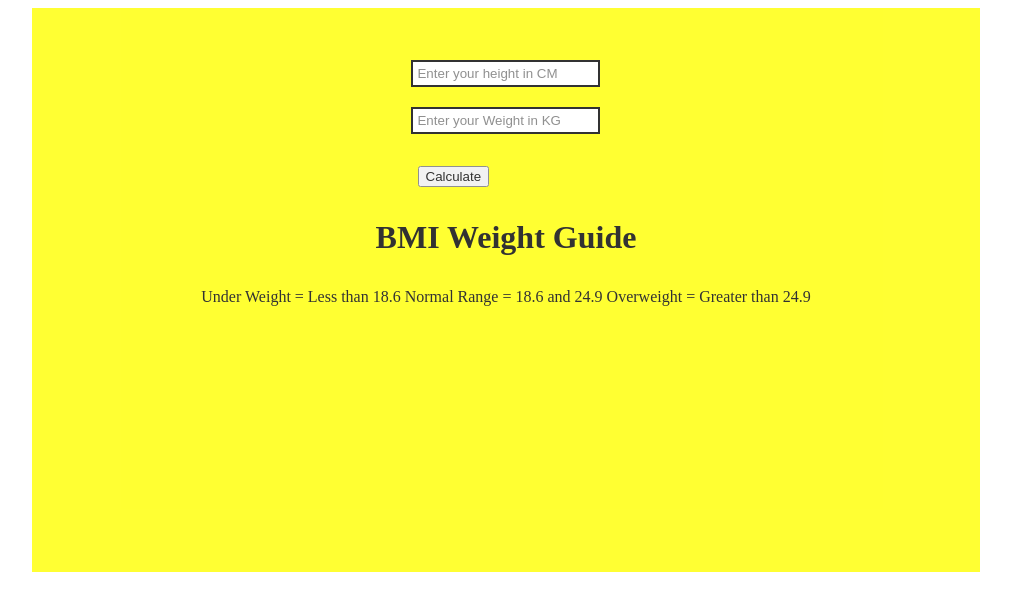
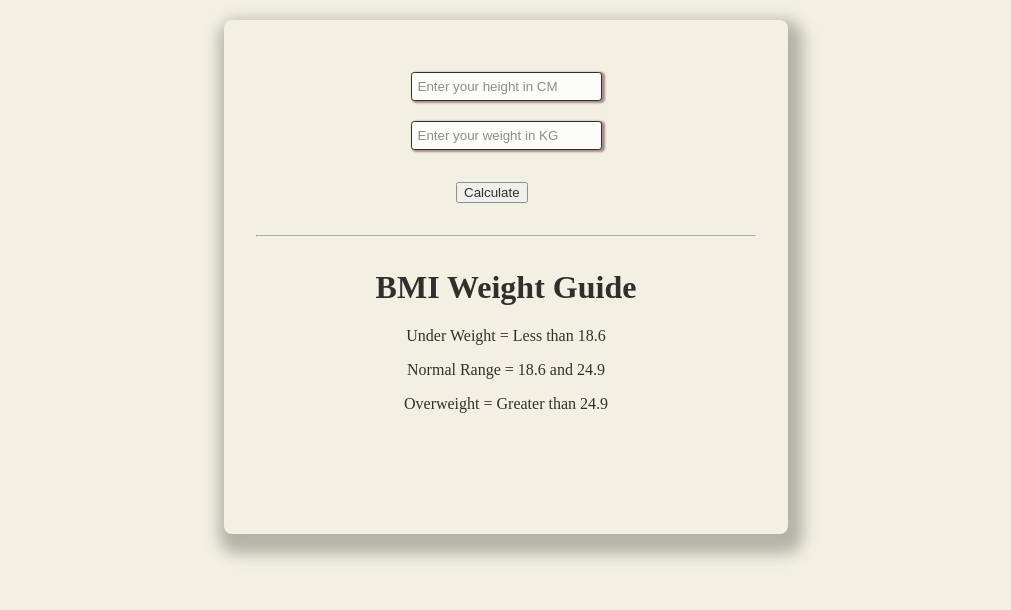
Before and after one commit to jayeshHande21/Calculate-Body_Mass_Index, a plain HTML site: page BMI.html in a window 1280 px wide. Shown: the whole page, without its empty margins (134-1145 px from the left). Drawn offline with Linux system fonts and the light colour scheme.

Commit message:
styling code

```diff
--- a/BMI.html
+++ b/BMI.html
@@ -13,19 +13,20 @@
     <div class="overall">
         <div class="container">
             <input id="inpt1" placeholder="Enter your height in CM">
-            <input id="inpt2" placeholder="Enter your Weight in KG">
+            <input id="inpt2" placeholder="Enter your weight in KG">
             <button id="btn">Calculate</button>
             <div id="output"></div>
-        </div>
+        </div><hr>
         <div class="passage">
             <h1> BMI Weight Guide</h1>
-        <p>
-            Under Weight = Less than 18.6
+        <div class="text">
+           <p> Under Weight = Less than 18.6</p>
 
-            Normal Range = 18.6 and 24.9
+           <p> Normal Range = 18.6 and 24.9</p>
 
-            Overweight = Greater than 24.9
-        </p>
+           <p>Overweight = Greater than 24.9</p>
+        </div>
+
 
         </div>
     </div>
--- a/style.css
+++ b/style.css
@@ -1,12 +1,17 @@
+body{
+    background-color:rgb(241, 240, 227)
+}
 .overall{
-    height:500px;
-    width:70%;
-    background-color: yellow;
+    height:450px;
+    width:500px;
+    background-color: rgba(211, 207, 197 ,0.2px);
     opacity: .8;
     margin: auto;
     padding: 2rem;
     justify-content:space-between;
-
+    margin-top: 20px;
+     box-shadow: 5px 10px 15px 10px rgb(165, 164, 151);
+     border-radius: 0.5rem;
 }
 .container {
     display: block;
@@ -15,9 +20,10 @@ input{
     display: block;
     margin:auto;
     margin-top: 20px;
-    padding: 4px;
-    border: 2px solid black;
-
+    padding: 6px;
+    border: 1px solid black;
+    box-shadow: 2px 1px 2px 1px rgb(150, 115, 115);
+    border-radius: 0.2rem;
 }
 button{
 
@@ -28,10 +34,20 @@ button{
 
 
 }
-.passage , p{
+#output{
+    text-align: center;
+    margin: 2rem;
+    font-size: larger;
+    font-style: italic;
+
+}
+.passage{
 
     text-align: center;
     margin-top: 2rem;
     display:block;
 
 }
+.text{
+    display: block;
+}
```
